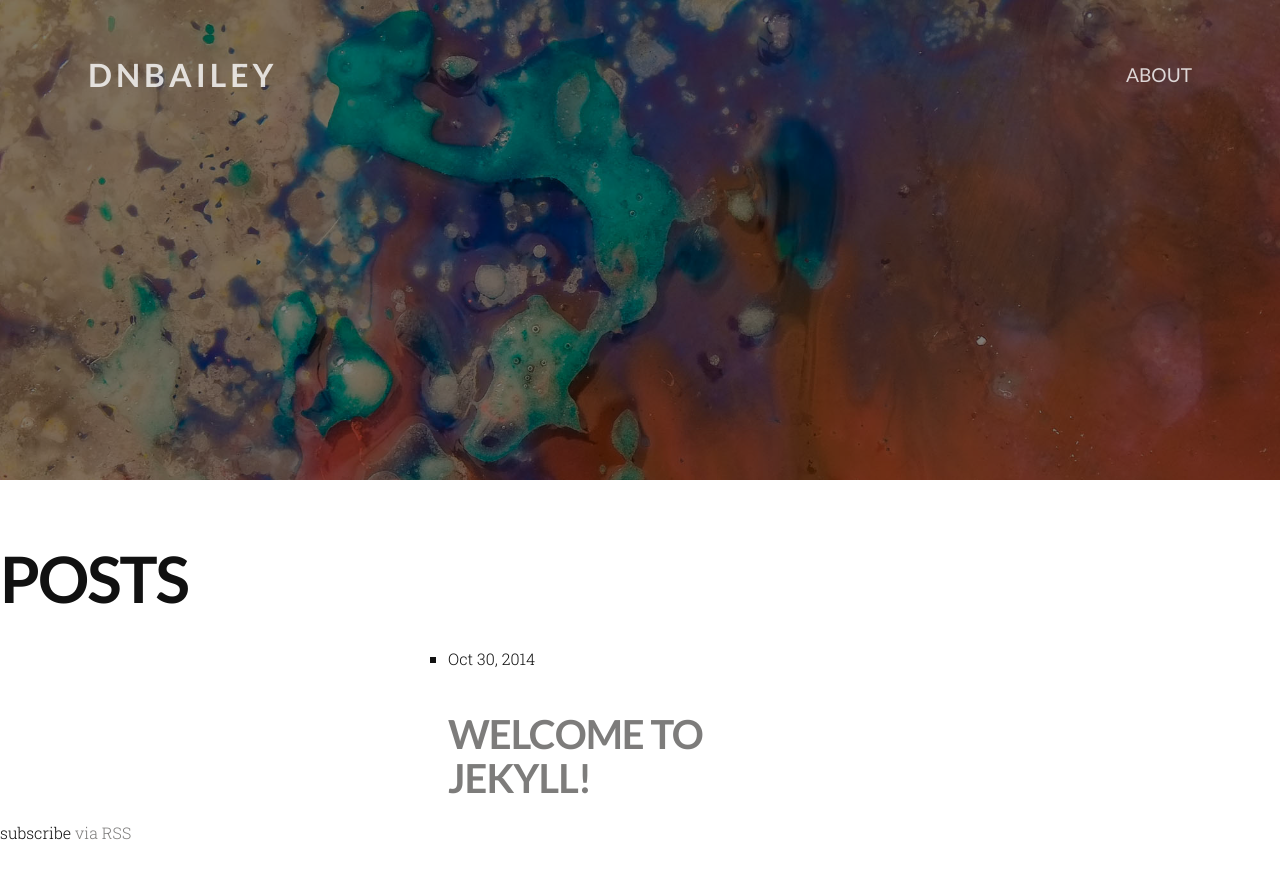
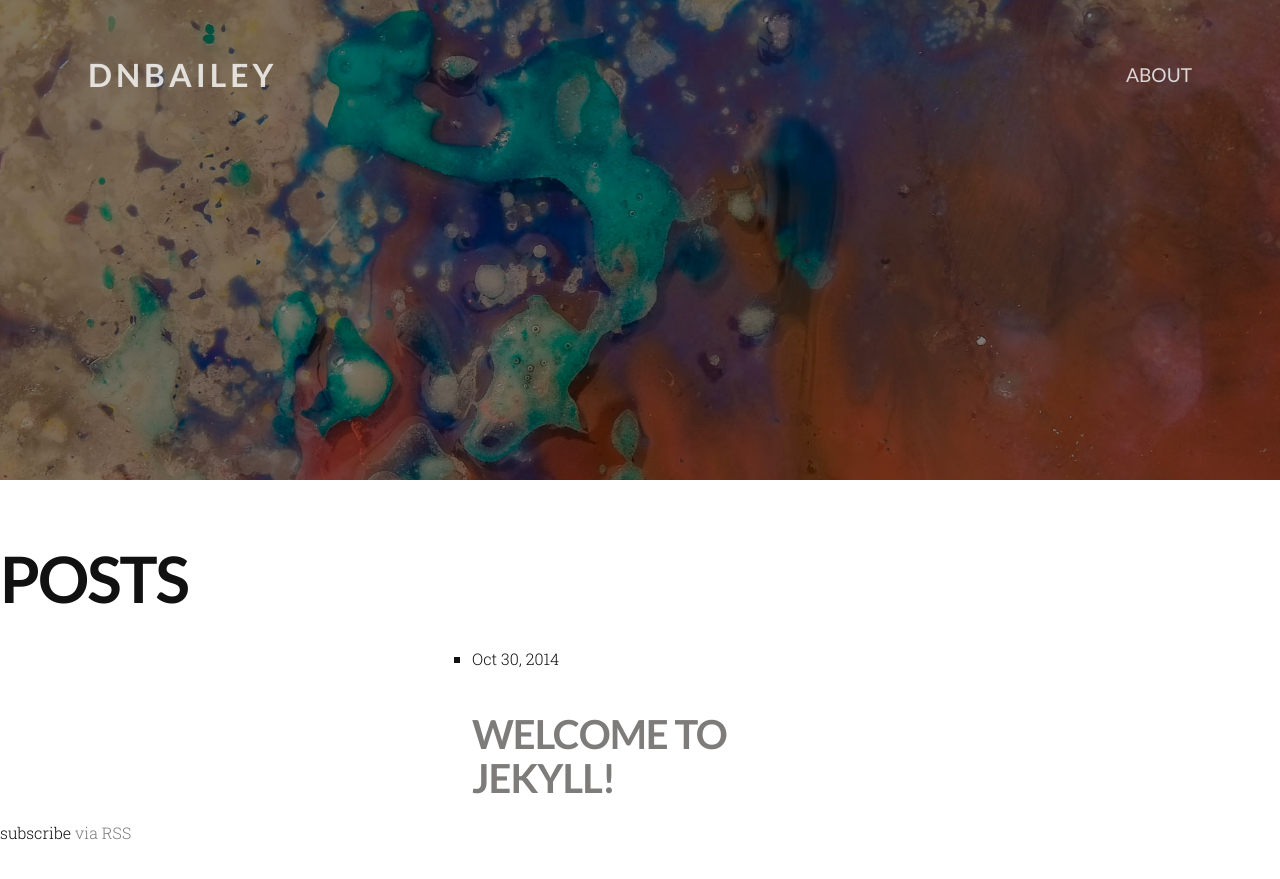
Before and after one commit to dnbailey/dnbailey.github.io.bak, a Jekyll site: the page built from index.html, in a window 1280 px wide. Shown: the top 879 px of the page. Built offline with Jekyll 4.4.1, drawn with Linux system fonts in a browser that asks for light colours.

Commit message:
Fix padding on ol and ul

```diff
--- a/_sass/_typography.scss
+++ b/_sass/_typography.scss
@@ -33,8 +33,8 @@ body { color: $text-color; font-family: $base-font-family; font-weight: 300; lin
 .h6, .block h6, .block .h6 { font-size: 100%; }
 
 // Lists
-.unordered-list, .block ul { list-style-type: square; }
-.ordered-list, .block ol { list-style: decimal-leading-zero; }
+.unordered-list, .block ul { list-style-type: square; padding-left: 3em; }
+.ordered-list, .block ol { list-style: decimal-leading-zero; padding-left: 3em; }
 
 // Images
 .block img { max-width: 100%; }
```
